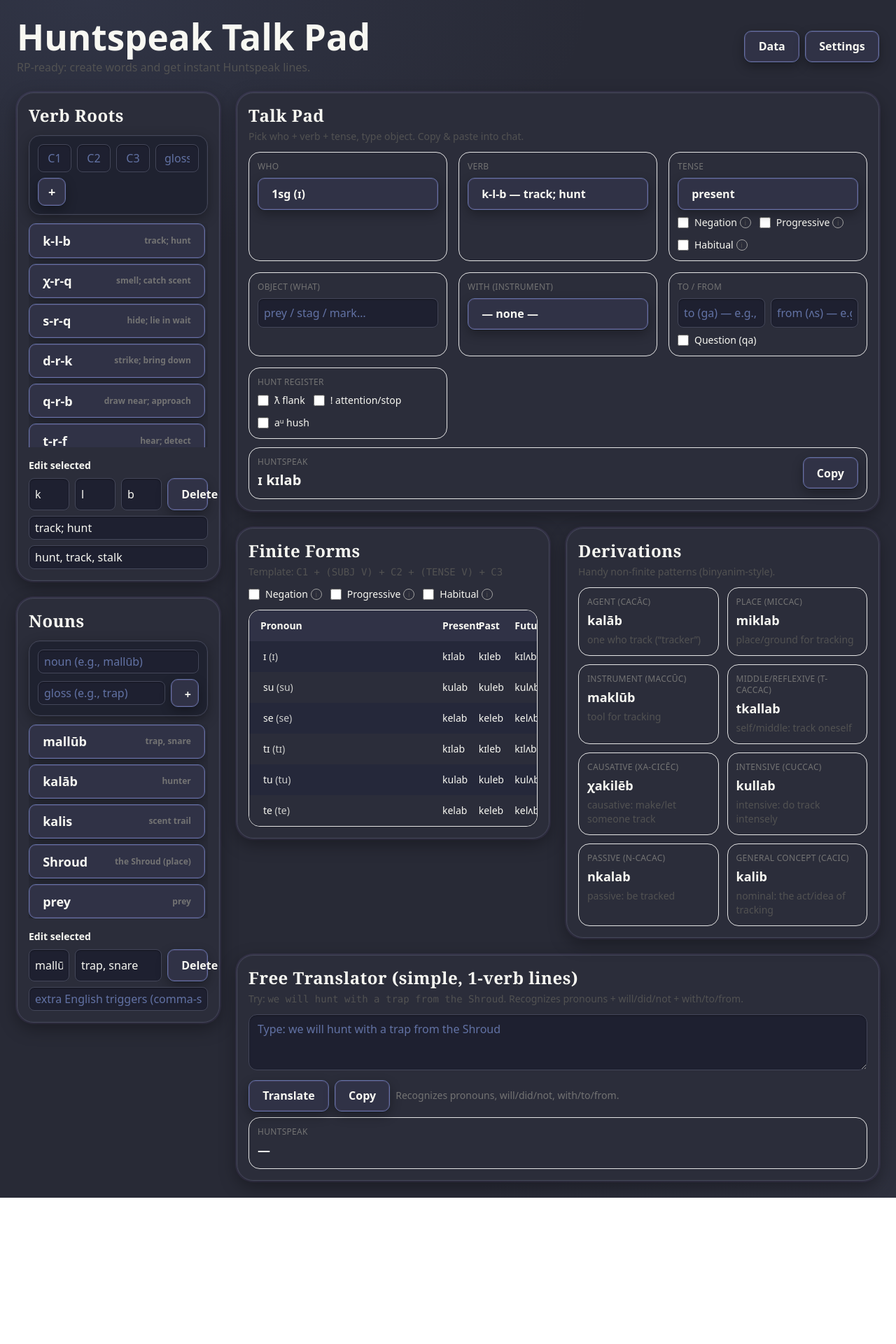
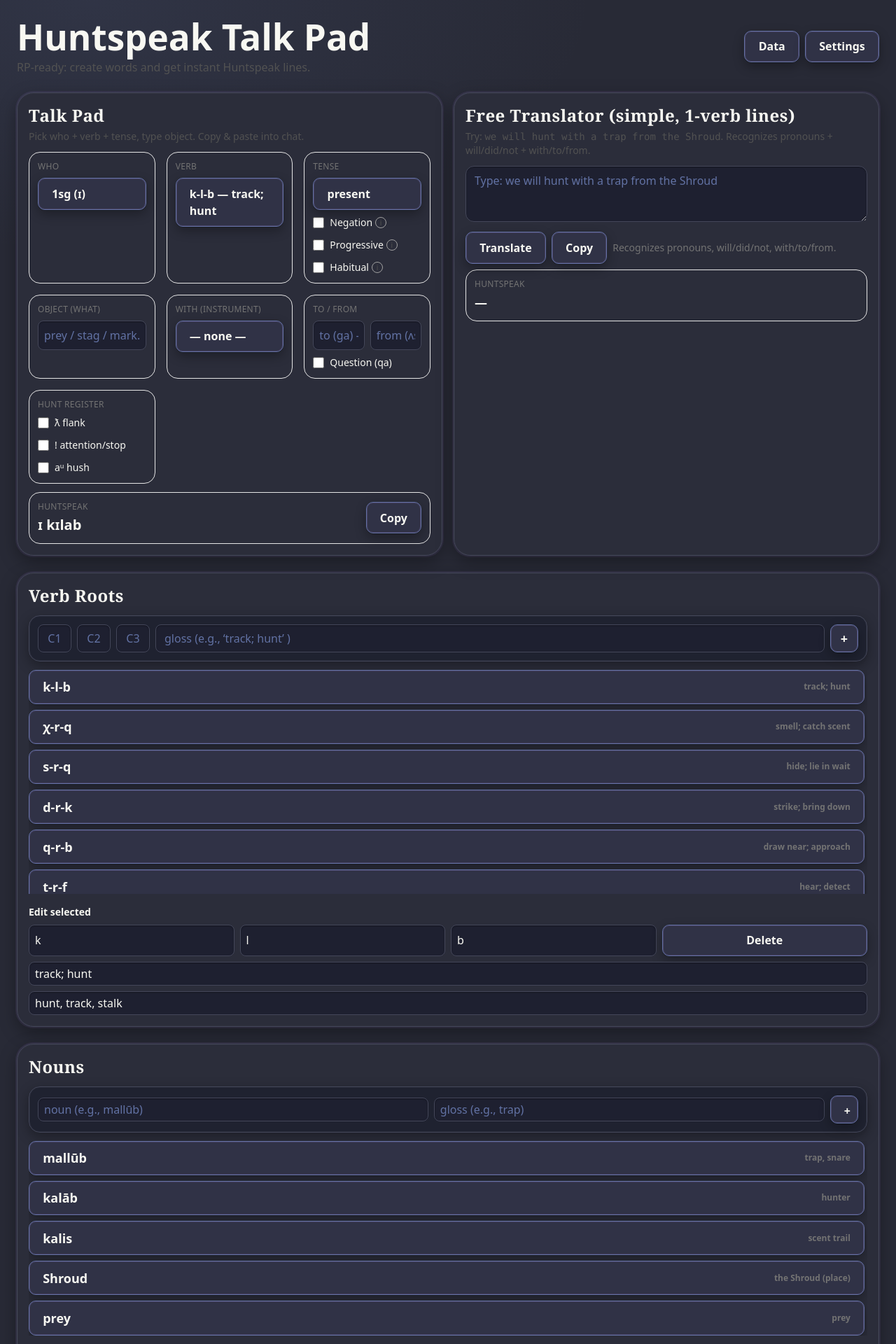
Before and after one commit to L1ghth0us3/Moontalk, a React (Vite) app: page / in a window 1280 px wide. Shown: the top 1920 px of the page at 70% size. Before the commit the page ends 1711 px from the top, so only its background shows below. Built offline with nearby package versions, Linux system fonts and the light colour scheme.

Commit message:
feat(ui): move Talk Pad + Translator to sticky top composer; place Roots, Nouns, Finite Forms, Derivations below

```diff
--- a/src/HuntspeakTalkPad.tsx
+++ b/src/HuntspeakTalkPad.tsx
@@ -132,12 +132,9 @@ export default function HuntspeakTalkPad(){
         </div>
       </header>
 
-      <div className="grid grid-cols-1 lg:grid-cols-4 2xl:grid-cols-5 gap-6">
-        <aside className="lg:col-span-1 space-y-6">
-          <RootEditor initial={roots} onChange={setRoots} selectedId={selectedId} onSelect={setSelectedId} showCollapse={showCollapse} />
-          <NounEditor initial={nouns} onChange={setNouns} selectedId={selectedNounId} onSelect={setSelectedNounId} showCollapse={showCollapse} />
-        </aside>
-        <main className="lg:col-span-3 2xl:col-span-4 space-y-6">
+      {/* Sticky composer: Talk Pad + Translator stay visible while scrolling */}
+      <div className="sticky top-2 z-30">
+        <div className="grid grid-cols-1 xl:grid-cols-2 gap-4">
           <section className="rounded-3xl border border-neutral-200 p-4 shadow-sm fantasy-card">
             <div className="flex items-center justify-between mb-1">
               <h2 className="text-xl md:text-2xl font-semibold">Talk Pad</h2>
@@ -145,14 +142,20 @@ export default function HuntspeakTalkPad(){
             </div>
             <TalkPadBody />
           </section>
-          {selected && (
-            <div className="grid grid-cols-1 xl:grid-cols-2 gap-6 items-start">
-              <FiniteForms root={selected} showCollapse={showCollapse} />
-              <RenderDerivations root={selected} showCollapse={showCollapse} />
-            </div>
-          )}
           <FreeTranslator roots={roots} nouns={nouns} showCollapse={showCollapse} />
-        </main>
+        </div>
+      </div>
+
+      {/* Below: Roots, Nouns, Finite Forms, Derivations */}
+      <div className="mt-6 space-y-6">
+        <RootEditor initial={roots} onChange={setRoots} selectedId={selectedId} onSelect={setSelectedId} showCollapse={showCollapse} />
+        <NounEditor initial={nouns} onChange={setNouns} selectedId={selectedNounId} onSelect={setSelectedNounId} showCollapse={showCollapse} />
+        {selected && (
+          <FiniteForms root={selected} showCollapse={showCollapse} />
+        )}
+        {selected && (
+          <RenderDerivations root={selected} showCollapse={showCollapse} />
+        )}
       </div>
     </div>
     {dataOpen && (
```
